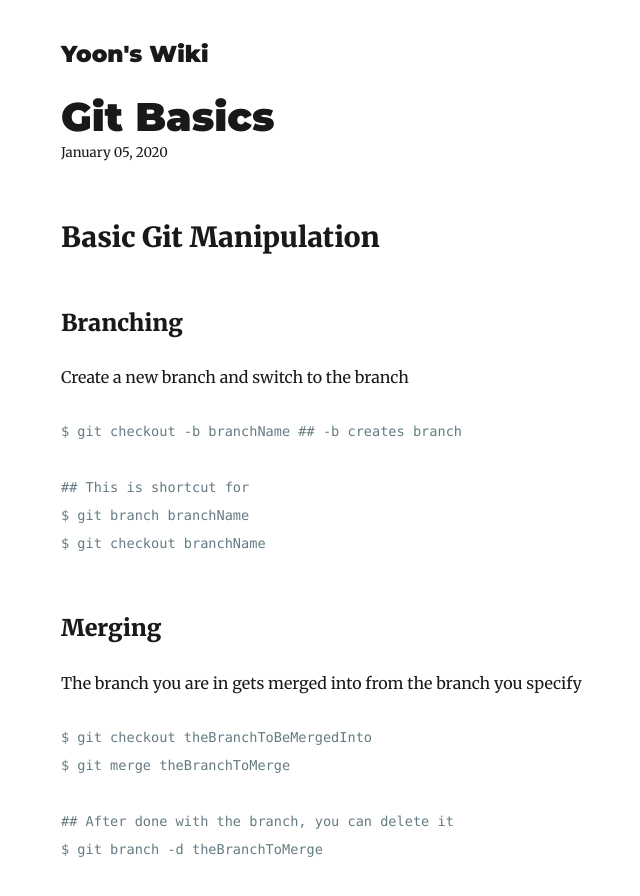
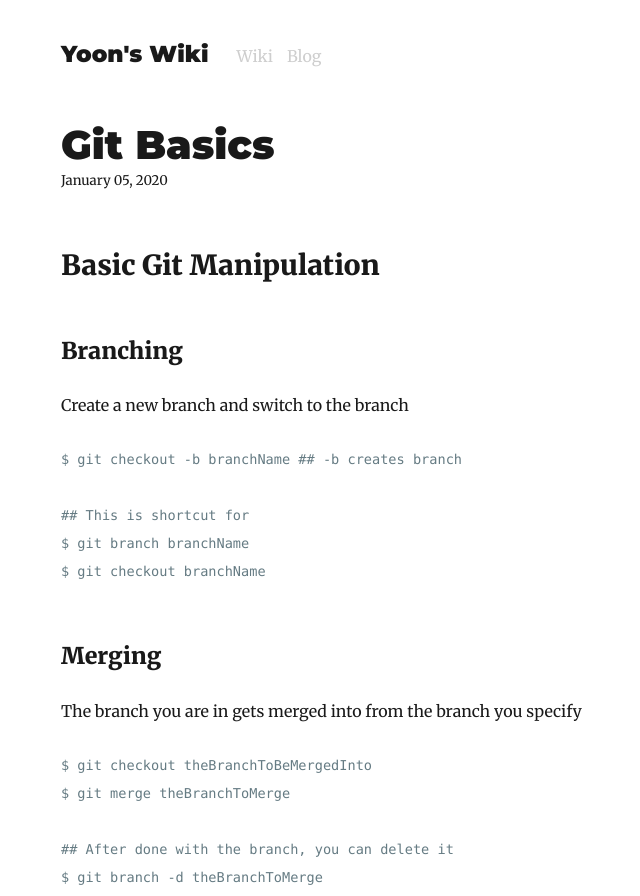
Before and after one commit to yoonoh930/new-gatsby-blog, a Gatsby site: page /2020-01-05-git/ in a window 1280 px wide. Shown: the top 896 px of the page, without its empty margins (264-904 px from the left). Built offline with nearby package versions, Linux system fonts and the light colour scheme; Gatsby itself is replaced by a stand-in of ours; some packages are replaced by stand-ins of ours; code samples lack their colours.

Commit message:
Finished setting up for nav

```diff
--- a/src/components/bio.js
+++ b/src/components/bio.js
@@ -9,7 +9,7 @@ import React from "react";
 import { useStaticQuery, graphql } from "gatsby";
 import Image from "gatsby-image";
 
-import { css } from "@emotion/core";
+import { css } from "@emotion/core"
 import { rhythm } from "../utils/typography"
 
 const Bio = () => {
@@ -33,7 +33,7 @@ const Bio = () => {
     }
   `)
 
-  const { author, social } = data.site.siteMetadata
+  const { author } = data.site.siteMetadata;
   return (
     <div
       style={{
@@ -56,13 +56,10 @@ const Bio = () => {
       />
       <p
         style={{
-          marginTop: `auto`,
-          marginBottom: `auto`,
+        marginTop: `auto`,
+        marginBottom: `auto`,
         }}>
         Written by <strong>{author}</strong> in order to reverse entropy of the life.
-        {/* <a href={`https://twitter.com/${social.twitter}`}>
-          You should follow him on Twitter
-        </a> */}
       </p>
     </div>
   )
--- a/src/components/layout.js
+++ b/src/components/layout.js
@@ -11,10 +11,32 @@ class Layout extends React.Component {
   render() {
     const { location, title, children } = this.props
     const rootPath = `${__PATH_PREFIX__}/`
+    const Nav = styled.nav`
+      display: flex;
+      justify-content: flex-end;
+      align-items: center;
+      a {
+          ${scale(1/10)};
+          margin-left: ${rhythm(1)};
+          color: inherit;
+          text-decoration: none;
+          box-shadow: none;
+      }
+    `;
+    const Header = styled.nav`
+      display: flex;
+      justify-content: space-between;
+    `;
     let header
 
     if (location.pathname === rootPath) {
       header = (
+        <div
+          style={{
+            display: `flex`,
+            justifyContent: `space-between`,
+          }}
+        >
           <h1
             style={{
               ...scale(1.5),
@@ -33,9 +55,40 @@ class Layout extends React.Component {
               {title}
             </Link>
           </h1>
+          <nav
+            style={{
+              display: `flex`,
+              justifyContent: `flex-end`,
+              alignItems: `center`,
+              fontSize: `1.5rem`,
+            }}>
+            <Link
+              style={{
+                color: `#CECECE`,
+                textDecoration: `none`,
+                boxShadow: `none`,
+              }}
+              to='/wiki'>Wiki
+            </Link>
+            <Link
+              style={{
+                color: `#CECECE`,
+                textDecoration: `none`,
+                boxShadow: `none`,
+                marginLeft: `${rhythm(0.5)}`
+              }}
+              to='/'>Blog
+            </Link>
+          </nav>
+        </div>
       )
     } else {
       header = (
+        <div
+          style={{
+            display: `flex`,
+          }}
+        >
           <h3
             style={{
               fontFamily: `Montserrat, sans-serif`,
@@ -53,6 +106,32 @@ class Layout extends React.Component {
               {title}
             </Link>
           </h3>
+          <nav
+            style={{
+              display: `flex`,
+              justifyContent: `flex-end`,
+              fontSize: `1rem`,
+              marginLeft: `${rhythm(1)}`,
+            }}>
+            <Link
+              style={{
+                color: `#CECECE`,
+                textDecoration: `none`,
+                boxShadow: `none`,
+              }}
+              to='/wiki'>Wiki
+            </Link>
+            <Link
+              style={{
+                color: `#CECECE`,
+                textDecoration: `none`,
+                boxShadow: `none`,
+                marginLeft: `${rhythm(1/2)}`,
+              }}
+              to='/'>Blog
+            </Link>
+          </nav>
+        </div>
       )
     }
     return (
--- a/src/pages/wiki.js
+++ b/src/pages/wiki.js
@@ -1,16 +1,14 @@
 import React from "react"
-import { Link, graphql } from "gatsby"
+import { graphql } from "gatsby"
 
 import Layout from "../components/layout"
 import SEO from "../components/seo"
-import { rhythm } from "../utils/typography"
 
 import WikiNodes from "../templates/wiki-index"
 
 class WikiIndex extends React.Component {
     render() {
         const { data } = this.props
-        const siteTitle = data.site.siteMetadata.title
         const posts = data.allMdx.edges
 
         return(
--- a/src/templates/wiki-article.js
+++ b/src/templates/wiki-article.js
@@ -11,7 +11,6 @@ import { rhythm, scale } from "../utils/typography"
 class WikiArticleTemplate extends React.Component {
   render() {
     const post = this.props.data.mdx
-    const siteTitle = this.props.data.site.siteMetadata.title
 
     return (
       <Layout location={this.props.location} title="Yoon's Wiki">
--- a/src/templates/wiki-index.js
+++ b/src/templates/wiki-index.js
@@ -2,7 +2,6 @@ import React from "react";
 import { Link } from "gatsby"
 
 import styled from "@emotion/styled";
-import { rhythm } from "../utils/typography"
 
 class WikiItems extends React.Component {
 
@@ -38,8 +37,6 @@ class WikiItems extends React.Component {
     };
 
     render() {
-        const posts = this.props.wikiNodes
-
         const tagsNode = this.getTagsNodes();
 
         const WikiContainer = styled.div`
```
Lines whose indentation alone changed are shown as unchanged.
